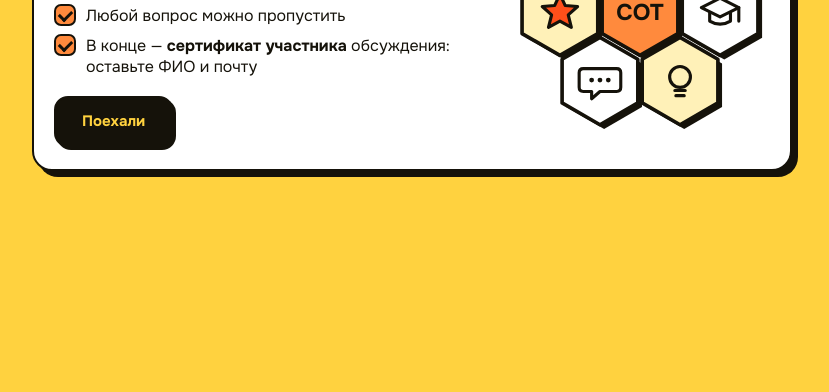
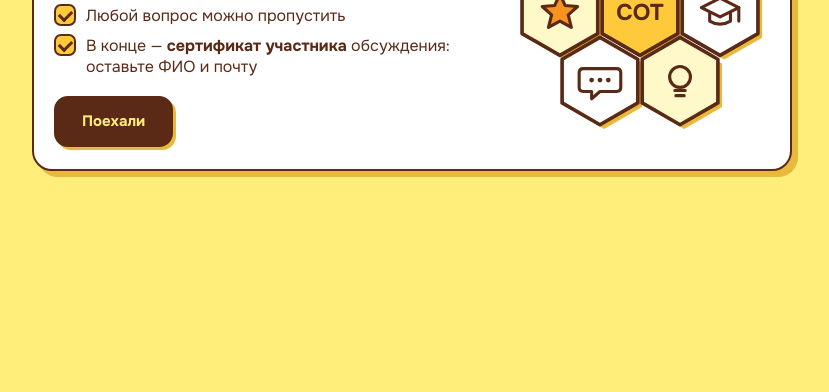
Before and after one commit to sot2026/sot2026.github.io, a plain HTML site: page index.html in a window 1280 px wide. Shown: the part 408-800 px from the top of the page, without its empty margins (228-1057 px from the left). Drawn offline with Linux system fonts and the light colour scheme; a web font is replaced by a local one.

Commit message:
Update index.htmlСпокойная палитра: лимонный фон, коричневый текст

```diff
--- a/index.html
+++ b/index.html
@@ -5,7 +5,7 @@
 <meta name="viewport" content="width=device-width,initial-scale=1,viewport-fit=cover">
 <title>Опрос Форума СОТ — 2026</title>
 <meta name="description" content="Опрос педагогов о конкурсах, идеях и профессиональном сообществе. Около 3 минут, в конце — сертификат участника.">
-<meta name="theme-color" content="#FFD23F">
+<meta name="theme-color" content="#FFEF7A">
 <meta property="og:type" content="website">
 <meta property="og:title" content="Опрос Форума СОТ — 2026">
 <meta property="og:description" content="Опрос педагогов о конкурсах, идеях и профессиональном сообществе. Около 3 минут, в конце — сертификат участника.">
@@ -20,8 +20,8 @@
 <style>
 /* Layout: poster-style survey. Sticky header with block chips on top, one question per screen in a chunky card, tap an answer and it turns the page itself. Yellow, ink and orange, like the СОТ site. */
 :root{
-  --bg:#FFD23F; --surface:#FFFFFF; --ink:#15120A; --muted:#4D4720; --bd:#15120A; --sh:#15120A;
-  --pick:#FF8A3D; --pick-ink:#15120A; --hot:#FF4F1A; --ok:#1F9D63; --btn:#15120A; --btn-ink:#FFD23F; --soft:#FFF1B8; --danger:#C0210F;
+  --bg:#FFEF7A; --surface:#FFFFFF; --ink:#5A2A17; --muted:#7D4F35; --bd:#5A2A17; --sh:#E8B93A;
+  --pick:#FFC93C; --pick-ink:#5A2A17; --hot:#F7941D; --ok:#4E9A5B; --btn:#5A2A17; --btn-ink:#FFEF7A; --soft:#FFF8C9; --danger:#D2483A;
   --f-display:"Unbounded","Onest",system-ui,sans-serif; --f-body:"Onest",system-ui,-apple-system,"Segoe UI",sans-serif;
 }
 @media (prefers-color-scheme: dark){
@@ -301,7 +301,7 @@ function updateNav(){
 }
 function scrollTop(){try{window.scrollTo({top:0,behavior:reduce()?"auto":"smooth"});}catch(e){window.scrollTo(0,0);}}
 function confetti(){
-  if(reduce())return;var fx=$("fx"),cols=["#FFD23F","#FF4F1A","#15120A","#1F9D63","#FFFFFF","#FF8A3D"];fx.innerHTML="";
+  if(reduce())return;var fx=$("fx"),cols=["#FFC93C","#F7941D","#5A2A17","#1F9D63","#FFFFFF","#FFB86B"];fx.innerHTML="";
   for(var k=0;k<48;k++){var s=document.createElement("i"),z=7+Math.random()*9;
     s.style.left=(Math.random()*100)+"vw";s.style.background=cols[k%cols.length];s.style.width=z+"px";s.style.height=z+"px";
     s.style.setProperty("--dx",(Math.random()*240-120)+"px");s.style.setProperty("--r",(Math.random()*900-450)+"deg");s.style.animationDelay=(Math.random()*.3)+"s";fx.appendChild(s);}
```
